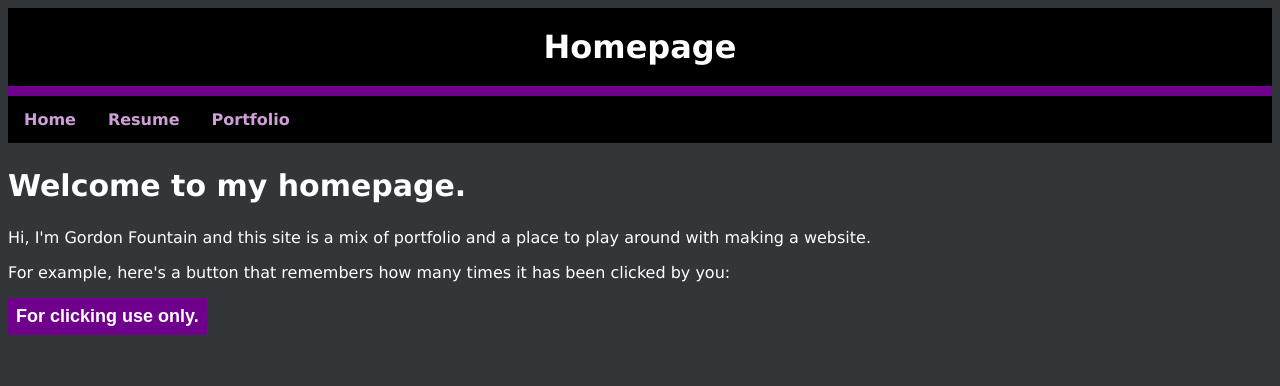
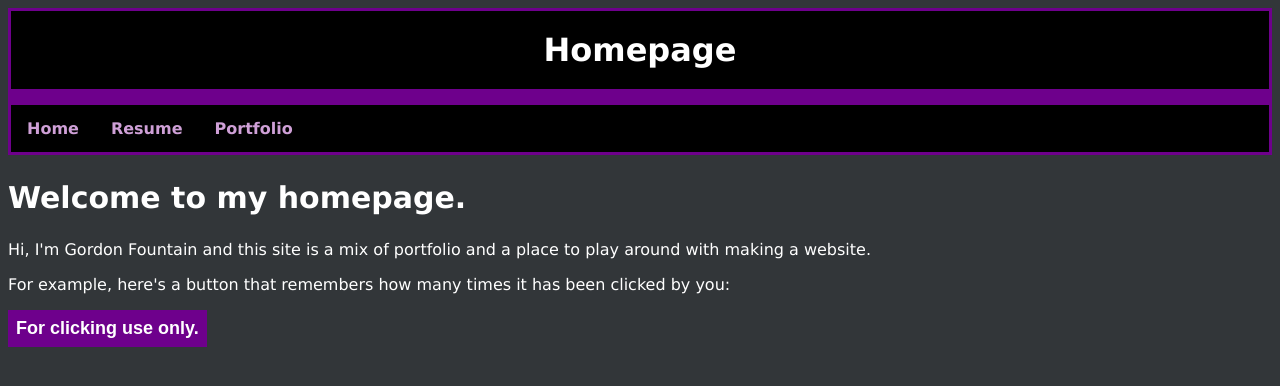
Before and after one commit to Gfcello/Gfcello.github.io, a plain HTML site: page index.html in a window 1280 px wide. Drawn offline with Linux system fonts and the light colour scheme.

Commit message:
Add a bit more purple to the top

```diff
--- a/styles.css
+++ b/styles.css
@@ -27,6 +27,9 @@ body {
 .navbar {
     overflow: hidden;
     background-color: var(--black);
+    border-width: 3px;
+    border-color: var(--dark-purple);
+    border-style: solid;
   }
 
 .navbar a {
@@ -139,7 +142,10 @@ h1 {
     color: var(--white);
     margin-bottom: 0px;
     margin-top: 0px;
-    padding: 20px
+    padding: 20px;
+    border-width: 3px;
+    border-color: var(--dark-purple);
+    border-style: solid;
 }
 
 h2 {
```
